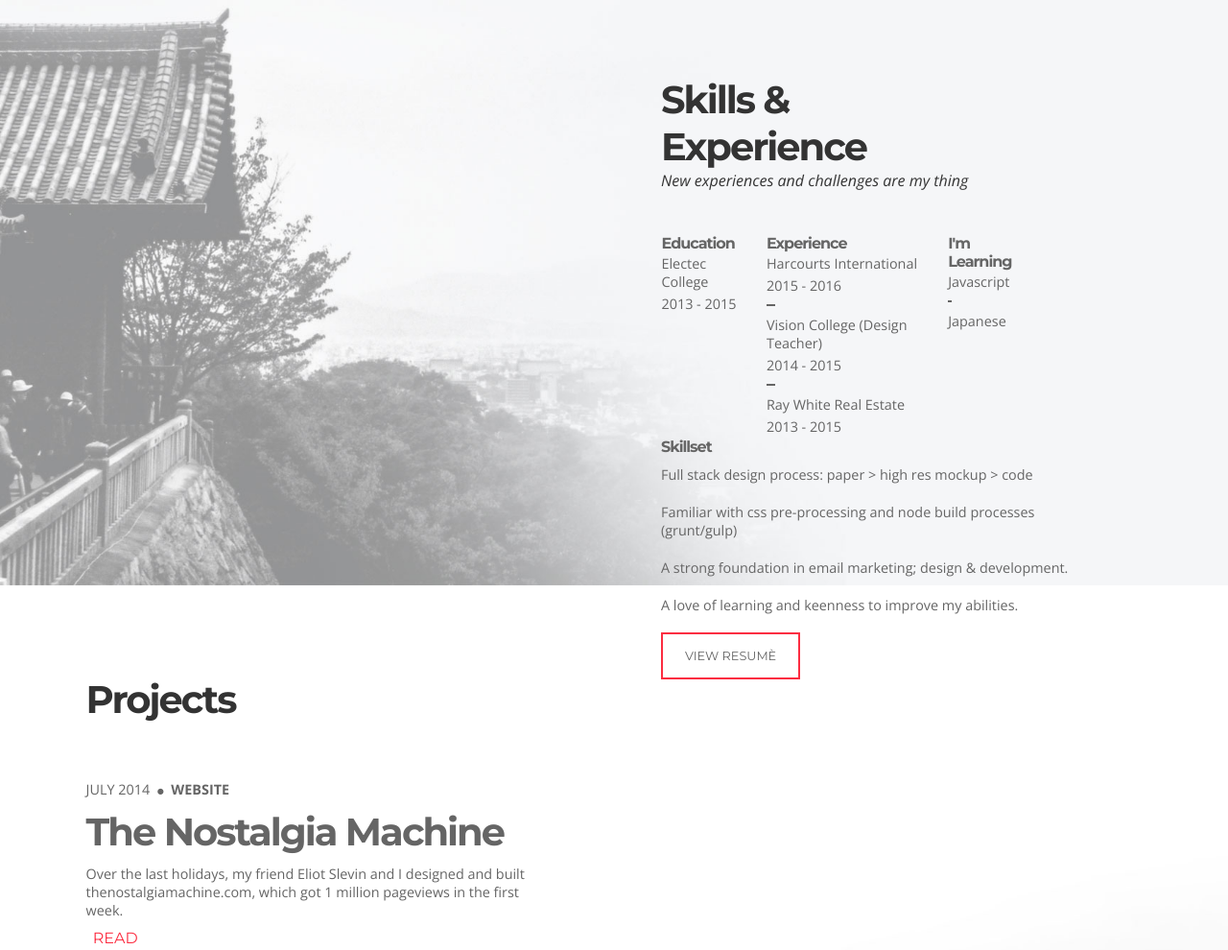
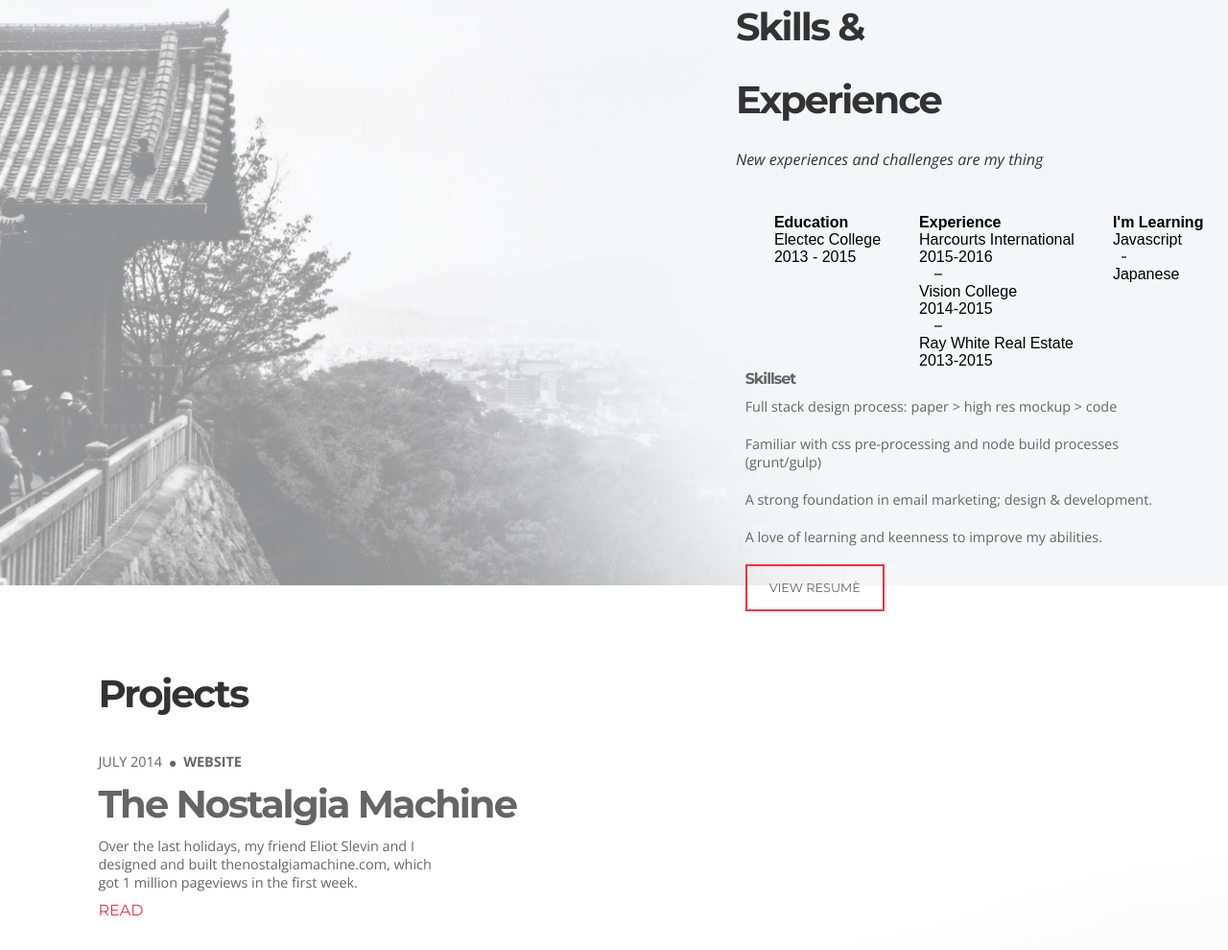
Before and after one commit to jakedoran/jakedoran.io, a website: page app/index.html in a window 1280 px wide. Shown: the part 1810-2800 px from the top of the page at 96% size. Drawn offline with nearby package versions, Linux system fonts and the light colour scheme; files whose address does not match are found by name.

Commit message:
cleaned up margins on css

```diff
--- a/app/index.html
+++ b/app/index.html
@@ -9,7 +9,7 @@
 </head>
 	<body>
 	<section class="home">
-		<div class="home-title block" style="height: 900px;">
+		<div class="home-title block">
 			<div class="centered">
 				<h1>DIGITAL DESIGN</h1>
 				<hr>
@@ -55,42 +55,39 @@
 						<p>Design is a Job - Mike Monteiro</p>
 				</div>
 			</div>
-
-			<!--<div class="col"></div>-->
 	</section>
 
 
-	<section id="skills" class="skills"> <!--grid-2 -->
+	<section id="experience" class="skills">
 
-		 <!-- <div class="col-8"></div> -->
 
-		<div class=" title"> <!--col-4 -->
+		<div class=" title">
 			<h1>Skills & </h1>
 			<h1>Experience</h1>
 			<h3>New experiences and challenges are my thing</h3>
-
-			<div class="rotation education">
-				<h4>Education</h4>
-					<p>Electec College</p>
-					<p>2013 - 2015</p>
-			</div>
-
-			<div class="rotation experience">
-				<h4>Experience</h4>
-				<p>Harcourts International</p>
-				<p>2015 - 2016</p>
-				<hr>
-				<p>Vision College (Design Teacher)</p>
-				<p>2014 - 2015 </p>
-				<hr>
-				<p>Ray White Real Estate</p>
-				<p>2013 - 2015 </p>
-			</div>
-			<div class="rotation learning">
-					<h4>I'm Learning</h4>
-					<p>Javascript</p>
+			<div>
+				<ul>
+					<li><strong>Education</strong></li>
+					<li>Electec College</li>
+					<li>2013 - 2015</li>
+				</ul>
+				<ul>
+					<li><strong>Experience</strong></li>
+					<li>Harcourts International</li>
+					<li>2015-2016</li>
 					<hr>
-					<p>Japanese</p>
+					<li>Vision College</li>
+					<li>2014-2015</li>
+					<hr>
+					<li>Ray White Real Estate</li>
+					<li>2013-2015</li>
+				</ul>
+				<ul>
+					<li><strong>I'm Learning</strong></li>
+					<li>Javascript</li>
+					<hr>
+					<li>Japanese</li>
+				</ul>
 
 			</div>
 			<div class="skillset">
@@ -112,8 +109,8 @@
 
 	</section>
 
-	<section id="work" class="projects">  <!--grid-1  -->
-		<div class="title"> <!--col  -->
+	<section id="work" class="projects">
+		<div class="title">
 			<h1>Projects</h1>
 			<div class="project-copy">
 				<p class="project-date">JULY 2014<span class="icon-circle icon"></span><span class="bold-red">WEBSITE</span></p>
@@ -139,13 +136,13 @@
 				<a href="citypop.html">READ</a>
 			</div>
 
-			 <!-- <div class="col"></div>  -->
+
 		</div>
 	</section>
 
-	<section id="a-contact" class="contact"> <!--grid-2  -->
+	<section id="a-contact" class="contact">
 
-		<div class="title"> <!--col-4  -->
+		<div class="title">
 			<h1>Contact</h1>
 			<h3>I'd love to hear from you</h3>
 			<p>Get in touch if you'd like to talk about my projects, web design or even just a friendly hello!</p>
--- a/app/scss/pages/_contact.scss
+++ b/app/scss/pages/_contact.scss
@@ -6,18 +6,18 @@
 	background-size: cover;
 
 	.title {
-	float: right;
-	margin-right: 5%;
-	padding: 20% 0 0 0;
-	max-width: 550px;
-	padding-top: 10%;
+		max-width: 35%;
+		float: right;
+		display: block;
+		margin: 2% 2%;
+		text-align: left;
 	  h1 {
 			color: $heading-color;
 			font-family: 'Montserrat', sans-serif;
 			font-weight: 700;
 			font-size: $heading-size;
 			padding: 0px;
-			margin: auto 10%;
+			// margin: auto 10%;
 			vertical-align: center;
 			letter-spacing: -2px;
 		}
@@ -27,7 +27,7 @@
 			font-style: italic;
 			font-size: 1em;
 			color: $heading-color;
-			margin: auto 10%;
+			// margin: auto 10%;
 			padding: 0 0 30px;
 		}
 		h4 {
@@ -36,7 +36,7 @@
 			font-weight: 700;
 			font-size: 1em;
 			padding: 0px;
-			margin: 40px 10% 0;
+			// margin: 40px 10% 0;
 			vertical-align: center;
 			letter-spacing: -1px;
 		}
@@ -46,7 +46,7 @@
 			font-weight: 700;
 			font-size: 1.4em;
 			padding: 0px;
-			margin: 40px 10% 0;
+			// margin: 40px 10% 0;
 			vertical-align: center;
 			letter-spacing: -1px;
 		}
@@ -54,7 +54,7 @@
 			font-family: 'Open Sans', sans-serif;
 			font-weight: 400;
 			color: $seccondary-color;
-			margin: auto 10%;
+			// margin: auto 10%;
 			padding: 10px 0;
 			font-size: $content-size;
 
--- a/app/scss/pages/_projects.scss
+++ b/app/scss/pages/_projects.scss
@@ -6,14 +6,16 @@
 	background-size: cover;
 
 	.title {
-		padding-top: 5%;
+
+		display: block;
+		float: left;
+		margin: 0% 8%;
 		h1 {
 				color: $heading-color;
 				font-family: 'Montserrat', sans-serif;
 				font-weight: 700;
 				font-size: $heading-size;
 				padding: 0px;
-				margin: 30px 7% 50px;
 				vertical-align: center;
 				letter-spacing: -2px;
 			}
@@ -26,7 +28,7 @@
 				font-weight: 700;
 				font-size: $heading-size;
 				padding: 0px;
-				margin: auto 7%;
+				margin: auto 0;
 				vertical-align: center;
 				letter-spacing: -2px;
 				}
@@ -36,7 +38,7 @@
 					font-weight: 700;
 					font-size: $subheading-size;
 					padding: 0px;
-					margin: auto 7%;
+					margin: auto 0;
 					vertical-align: center;
 					letter-spacing: -2px;
 				}
@@ -46,25 +48,25 @@
 					font-style: italic;
 					font-size: $subheading-size;
 					color: $seccondary-color;
-					margin: auto 7%;
+					margin: auto 0;
 					padding: 20px 0 70px;
 				}
 				p {
 					font-family: 'Open Sans', sans-serif;
 					font-weight: 400;
 					color: $seccondary-color;
-					margin: auto 7%;
+					margin: auto 0;
 					width: $content-width;
 					padding: 10px 0;
 					font-size: $content-size;
 				}
 				a {
 					text-decoration:none;
-					padding: 15px 20px;
+					padding: 15px 0;
 					font-family: 'Montserrat', sans-serif;
 					font-size: 1em;
 					color: $flower-red;
-					margin: auto 6%;
+					margin: auto 0;
 
 				}
 
--- a/app/scss/pages/_skills.scss
+++ b/app/scss/pages/_skills.scss
@@ -6,18 +6,17 @@
 	background-size: cover;
 
 	.title {
-	float: right;
-	padding: 10%;
-	display: block;
-	// max-width: 650px;
-	// margin-right: 8%;
+		float: right;
+		display: block;
+		margin: 2% 2%;
+		text-align: left;
 	  h1 {
 			color: $heading-color;
 			font-family: 'Montserrat', sans-serif;
 			font-weight: 700;
 			font-size: $heading-size;
 			padding: 0px;
-			margin: auto 2%;
+			// margin: auto 2%;
 			vertical-align: center;
 			letter-spacing: -2px;
 		}
@@ -27,7 +26,7 @@
 			font-style: italic;
 			font-size: 1em;
 			color: $heading-color;
-			margin: auto 2%;
+			// margin: auto 2%;
 			padding: 0 0 30px;
 		}
 		h4 {
@@ -36,7 +35,7 @@
 			font-weight: 700;
 			font-size: 1em;
 			padding: 0px;
-			margin: 40px 10% 0;
+			// margin: 40px 10% 0;
 			vertical-align: center;
 			letter-spacing: -1px;
 		}
@@ -46,7 +45,7 @@
 			font-weight: 700;
 			font-size: 1.4em;
 			padding: 0px;
-			margin: 40px 10% 0;
+			// margin: 40px 10% 0;
 			vertical-align: center;
 			letter-spacing: -1px;
 		}
@@ -54,10 +53,15 @@
 			font-family: 'Open Sans', sans-serif;
 			font-weight: 400;
 			color: $seccondary-color;
-			margin: auto 10%;
+			// margin: auto 10%;
 			padding: 10px 0;
 			font-size: $content-size;
 
+		}
+		ul {
+			float: left;
+			list-style: none;
+			margin: 0;
 		}
 		hr {
 			border-bottom: 2px solid #656565;
```
Also changed, not shown: app/css/styles.css.
